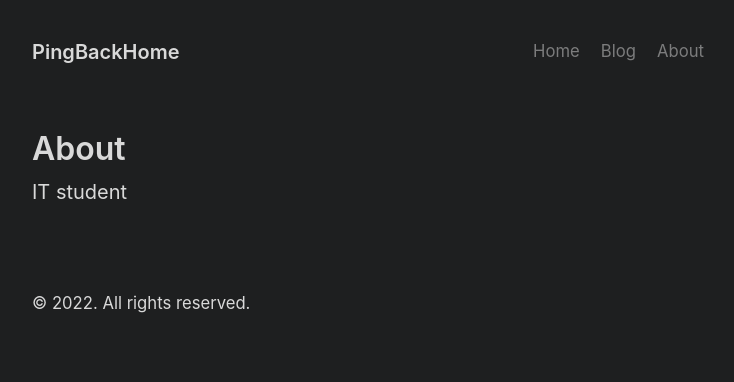
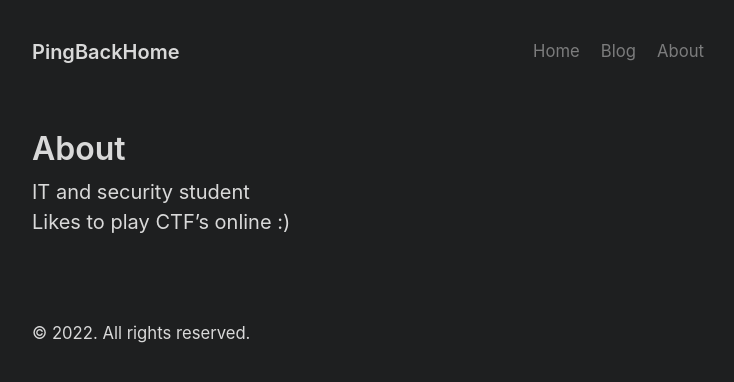
Before and after one commit to PingBackHome/PingBackHome.github.io, a Jekyll site: the page built from about.md, in a window 1280 px wide. Shown: the top 382 px of the page, without its empty margins (272-1006 px from the left). Built offline with Jekyll 4.4.1, drawn with Linux system fonts in a browser that asks for light colours.

Commit message:
Update about.md

```diff
--- a/about.md
+++ b/about.md
@@ -3,4 +3,5 @@ layout: page
 title: About
 ---
 
-IT student
+IT and security student\
+Likes to play CTF's online :)
```
